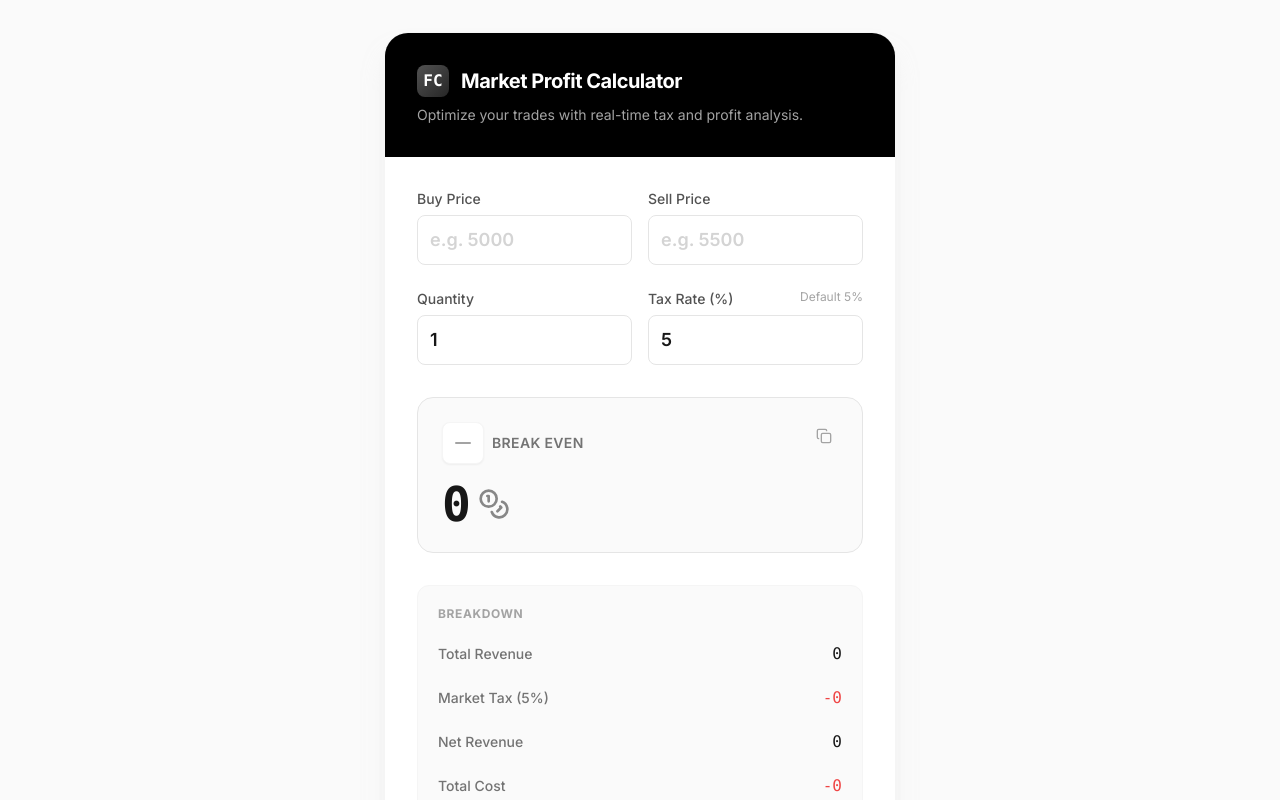
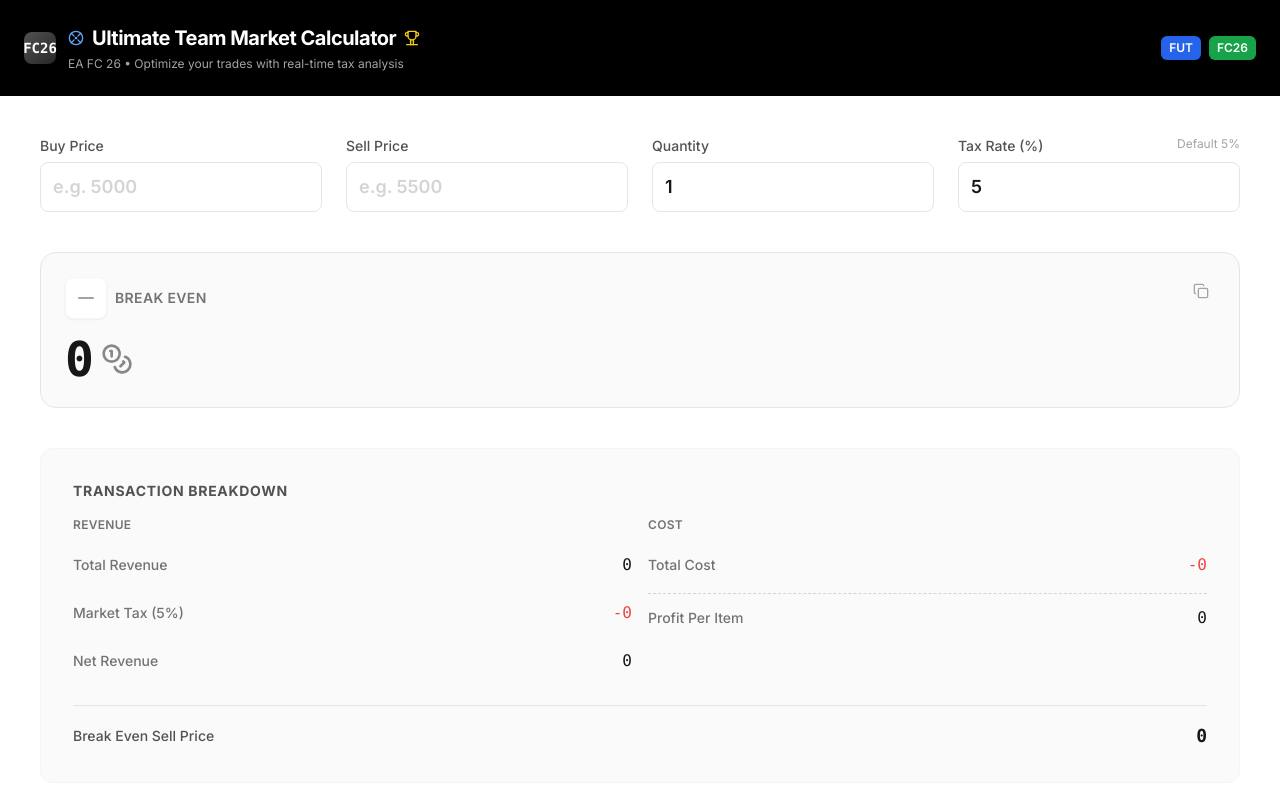
Before and after one commit to nithiin7/fc26-profit-calculator, a React (Vite) app: page / in a window 1280 px wide. Shown: the top 800 px of the page. Built offline with nearby package versions, Linux system fonts and the light colour scheme.

Commit message:
feat: Enhance App layout and introduce new icons for improved UI

```diff
--- a/src/App.tsx
+++ b/src/App.tsx
@@ -2,6 +2,7 @@ import React, { useState, useMemo } from 'react';
 import InputGroup from './components/InputGroup';
 import ResultRow from './components/ResultRow';
 import ProfitCard from './components/ProfitCard';
+import { IconSoccer, IconTrophy } from './components/Icons';
 import { MarketInputState, ProfitState } from './types';
 import { calculateProfit, formatCurrency } from './utils/calculations';
 
@@ -33,27 +34,43 @@ function App() {
     };
 
   return (
-    <div className="min-h-screen bg-neutral-50 flex items-center justify-center p-4 sm:p-8">
-      <main className="w-full max-w-lg bg-white shadow-xl shadow-neutral-200/50 rounded-3xl overflow-hidden border border-neutral-100">
+    <div className="h-screen w-screen bg-neutral-50 overflow-hidden">
+      <main className="h-full w-full bg-white flex flex-col overflow-hidden">
         {/* Header */}
-        <div className="bg-black text-white p-6 sm:p-8">
-          <div className="flex items-center gap-3 mb-2">
-            <div className="w-8 h-8 rounded-lg bg-gradient-to-br from-neutral-600 to-neutral-800 flex items-center justify-center font-bold font-mono">
-              FC
+        <div className="bg-black text-white p-4 sm:p-6 w-full">
+          <div className="flex items-center justify-between">
+            <div className="flex items-center gap-3">
+              <div className="w-8 h-8 rounded-lg bg-gradient-to-br from-neutral-600 to-neutral-800 flex items-center justify-center font-bold font-mono text-sm">
+                FC26
               </div>
-            <h1 className="text-xl font-bold tracking-tight">
-              Market Profit Calculator
+              <div>
+                <div className="flex items-center gap-2 mb-1">
+                  <IconSoccer className="w-4 h-4 text-blue-400" />
+                  <h1 className="text-lg sm:text-xl font-bold tracking-tight">
+                    Ultimate Team Market Calculator
                   </h1>
+                  <IconTrophy className="w-4 h-4 text-yellow-400" />
                 </div>
-          <p className="text-neutral-400 text-sm">
-            Optimize your trades with real-time tax and profit analysis.
+                <p className="text-neutral-400 text-xs">
+                  EA FC 26 • Optimize your trades with real-time tax analysis
                 </p>
               </div>
+            </div>
+            <div className="hidden sm:flex items-center gap-2">
+              <div className="px-2 py-1 bg-blue-600 text-xs font-semibold rounded-md">
+                FUT
+              </div>
+              <div className="px-2 py-1 bg-green-600 text-xs font-semibold rounded-md">
+                FC26
+              </div>
+            </div>
+          </div>
+        </div>
 
-        <div className="p-6 sm:p-8 space-y-8">
+        <div className="flex-1 overflow-y-auto p-6 sm:p-8 lg:p-10 space-y-8 lg:space-y-10">
           {/* Inputs */}
-          <section className="grid grid-cols-2 gap-x-4 gap-y-6">
-            <div className="col-span-1">
+          <section className="grid grid-cols-1 sm:grid-cols-2 lg:grid-cols-4 gap-4 sm:gap-6">
+            <div className="sm:col-span-1">
               <InputGroup
                 label="Buy Price"
                 value={inputs.buyPrice}
@@ -61,7 +78,7 @@ function App() {
                 placeholder="e.g. 5000"
               />
             </div>
-            <div className="col-span-1">
+            <div className="sm:col-span-1">
               <InputGroup
                 label="Sell Price"
                 value={inputs.sellPrice}
@@ -69,7 +86,7 @@ function App() {
                 placeholder="e.g. 5500"
               />
             </div>
-            <div className="col-span-1">
+            <div className="sm:col-span-1 lg:col-span-1">
               <InputGroup
                 label="Quantity"
                 value={inputs.quantity}
@@ -78,7 +95,7 @@ function App() {
                 isInteger
               />
             </div>
-            <div className="col-span-1">
+            <div className="sm:col-span-1 lg:col-span-1">
               <InputGroup
                 label="Tax Rate (%)"
                 value={inputs.taxRate}
@@ -98,12 +115,16 @@ function App() {
           </section>
 
           {/* Detailed Breakdown */}
-          <section className="bg-neutral-50 rounded-xl p-5 border border-neutral-100">
-            <h3 className="text-xs font-bold text-neutral-400 uppercase tracking-wider mb-3">
-              Breakdown
+          <section className="bg-neutral-50 rounded-xl p-6 lg:p-8 border border-neutral-100">
+            <h3 className="text-sm font-bold text-neutral-600 uppercase tracking-wider mb-4">
+              Transaction Breakdown
             </h3>
 
-            <div className="flex flex-col gap-1">
+            <div className="grid grid-cols-1 lg:grid-cols-2 gap-4">
+              {/* Revenue Section */}
+              <div className="space-y-3">
+                <h4 className="text-xs font-semibold text-neutral-500 uppercase tracking-wide">Revenue</h4>
+                <div className="space-y-2">
                   <ResultRow
                     label="Total Revenue"
                     value={results.totalSellRevenue}
@@ -114,22 +135,32 @@ function App() {
                     negative
                   />
                   <ResultRow label="Net Revenue" value={results.netRevenue} />
+                </div>
+              </div>
+
+              {/* Cost Section */}
+              <div className="space-y-3">
+                <h4 className="text-xs font-semibold text-neutral-500 uppercase tracking-wide">Cost</h4>
+                <div className="space-y-2">
                   <ResultRow
                     label="Total Cost"
                     value={results.totalBuyCost}
                     negative
                   />
-
-              <div className="my-1"></div>
-
                   <ResultRow
                     label="Profit Per Item"
                     value={results.profitPerItem}
                     highlight
                   />
-              <div className="flex justify-between items-center py-2 text-xs text-neutral-500">
-                <span>Break Even Sell Price</span>
-                <span className="font-mono">
+                </div>
+              </div>
+            </div>
+
+            {/* Break Even Info */}
+            <div className="mt-6 pt-4 border-t border-neutral-200">
+              <div className="flex flex-col sm:flex-row sm:justify-between sm:items-center gap-2">
+                <span className="text-sm font-medium text-neutral-600">Break Even Sell Price</span>
+                <span className="font-mono text-lg font-semibold text-neutral-900">
                   {formatCurrency(Math.ceil(results.breakEvenSellPrice))}
                 </span>
               </div>
--- a/src/components/Icons.tsx
+++ b/src/components/Icons.tsx
@@ -112,3 +112,43 @@ export const IconCoins = ({ className }: { className?: string }) => (
     <path d="m16.71 13.88.7 .71-2.82 2.82" />
   </svg>
 );
+
+export const IconSoccer = ({ className }: { className?: string }) => (
+  <svg
+    xmlns="http://www.w3.org/2000/svg"
+    viewBox="0 0 24 24"
+    fill="none"
+    stroke="currentColor"
+    strokeWidth="2"
+    strokeLinecap="round"
+    strokeLinejoin="round"
+    className={className}
+  >
+    <circle cx="12" cy="12" r="10" />
+    <path d="m4.93 4.93 4.24 4.24" />
+    <path d="m14.83 9.17 4.24-4.24" />
+    <path d="m14.83 14.83 4.24 4.24" />
+    <path d="m9.17 14.83-4.24 4.24" />
+    <circle cx="12" cy="12" r="1" />
+  </svg>
+);
+
+export const IconTrophy = ({ className }: { className?: string }) => (
+  <svg
+    xmlns="http://www.w3.org/2000/svg"
+    viewBox="0 0 24 24"
+    fill="none"
+    stroke="currentColor"
+    strokeWidth="2"
+    strokeLinecap="round"
+    strokeLinejoin="round"
+    className={className}
+  >
+    <path d="M6 9H4.5a2.5 2.5 0 0 1 0-5H6" />
+    <path d="M18 9h1.5a2.5 2.5 0 0 0 0-5H18" />
+    <path d="M4 22h16" />
+    <path d="M10 14.66V17c0 .55-.47.2-.47.2 0 .53.47.86.47.86V22" />
+    <path d="M14 14.66V17c0 .55.47.2.47.2 0 .53-.47.86-.47.86V22" />
+    <path d="M18 2H6v7a6 6 0 0 0 12 0V2Z" />
+  </svg>
+);
```
Lines whose indentation alone changed are shown as unchanged.
